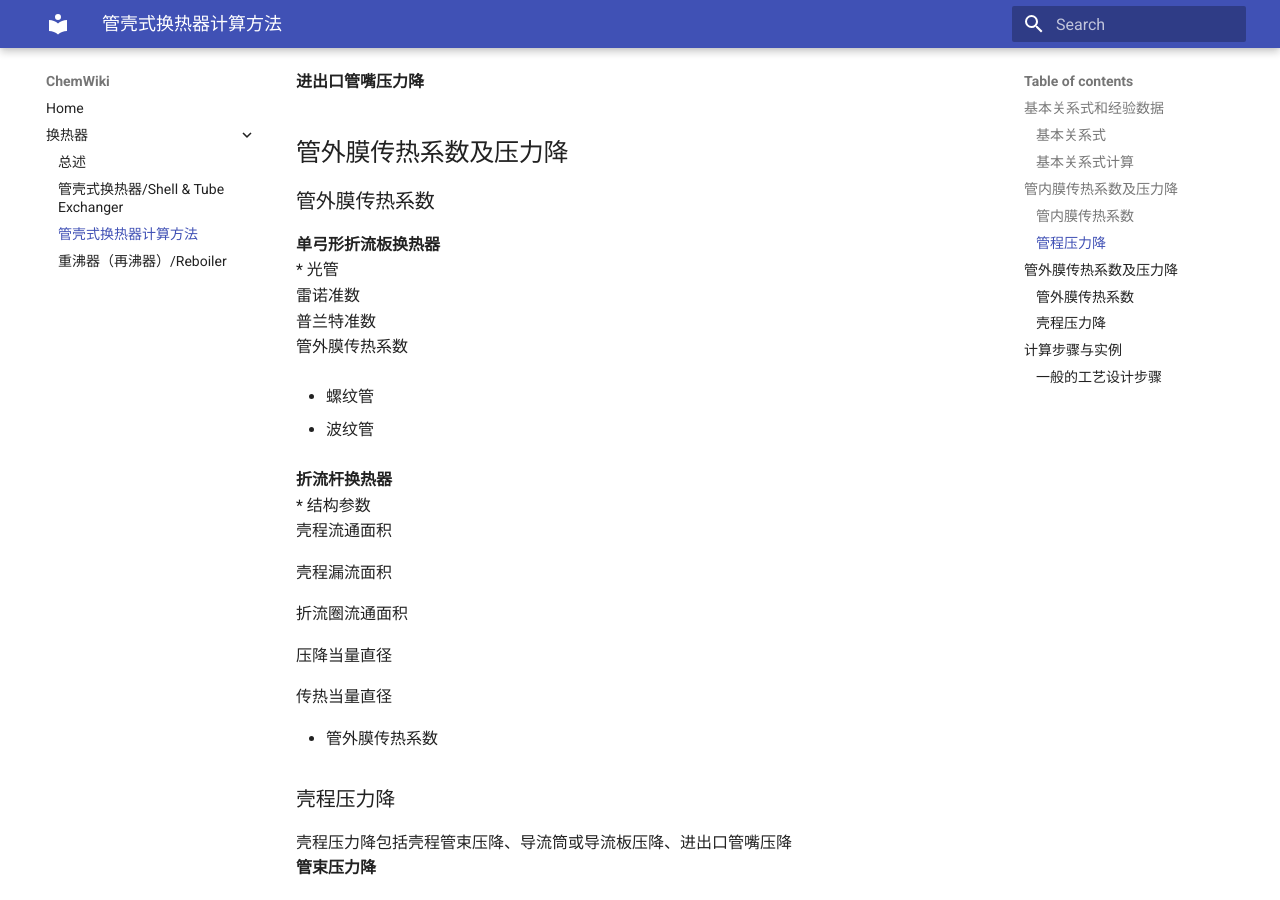
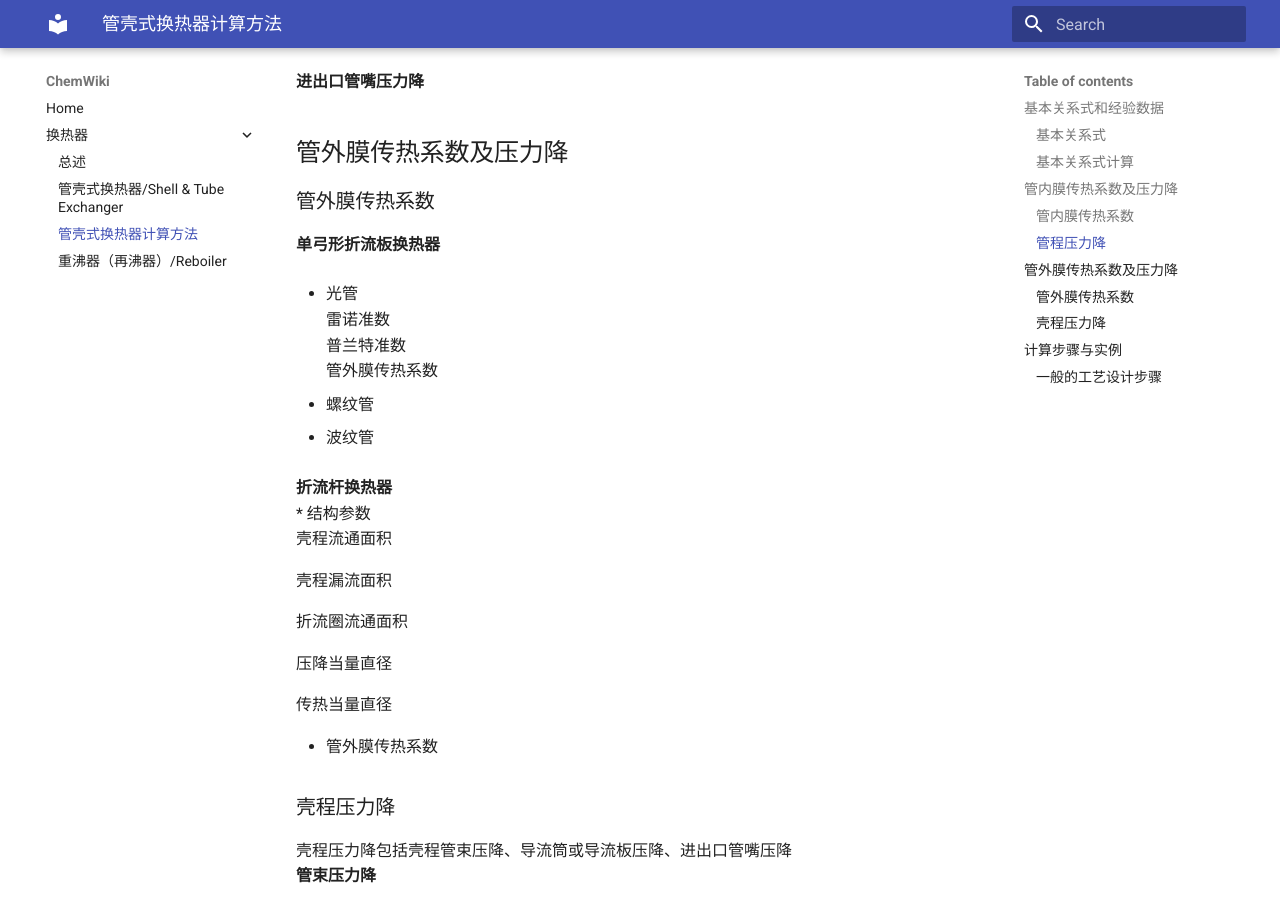
Before and after one commit to rapon233/ChemWiKi, an MkDocs documentation site: the page built from docs/HE/sntcal.md, in a window 1280 px wide and 900 px high, scrolled down 6602 px. Built offline with MkDocs 1.6.1 and Material for MkDocs 9.7.7, drawn with Linux system fonts in a browser that asks for light colours; formulas are drawn with MathJax 3.

```diff
--- a/docs/HE/sntcal.md
+++ b/docs/HE/sntcal.md
@@ -189,6 +189,7 @@ $F_T$——管程压降结垢校正系数
 ## 管外膜传热系数及压力降
 ### 管外膜传热系数
 **单弓形折流板换热器**
+
 * 光管
 雷诺准数
 普兰特准数
@@ -233,4 +234,4 @@ $F_T$——管程压降结垢校正系数
     计算热负荷
     计算对数平均温差$\Delta T_m$
     确定最少串联壳体数
-    根据冷热物流特性，选取[总传热系数K](### 基本关系式计算)
+    根据冷热物流特性，选取[总传热系数K](###-基本关系式计算)
```
Also changed, not shown: 3 other files.
